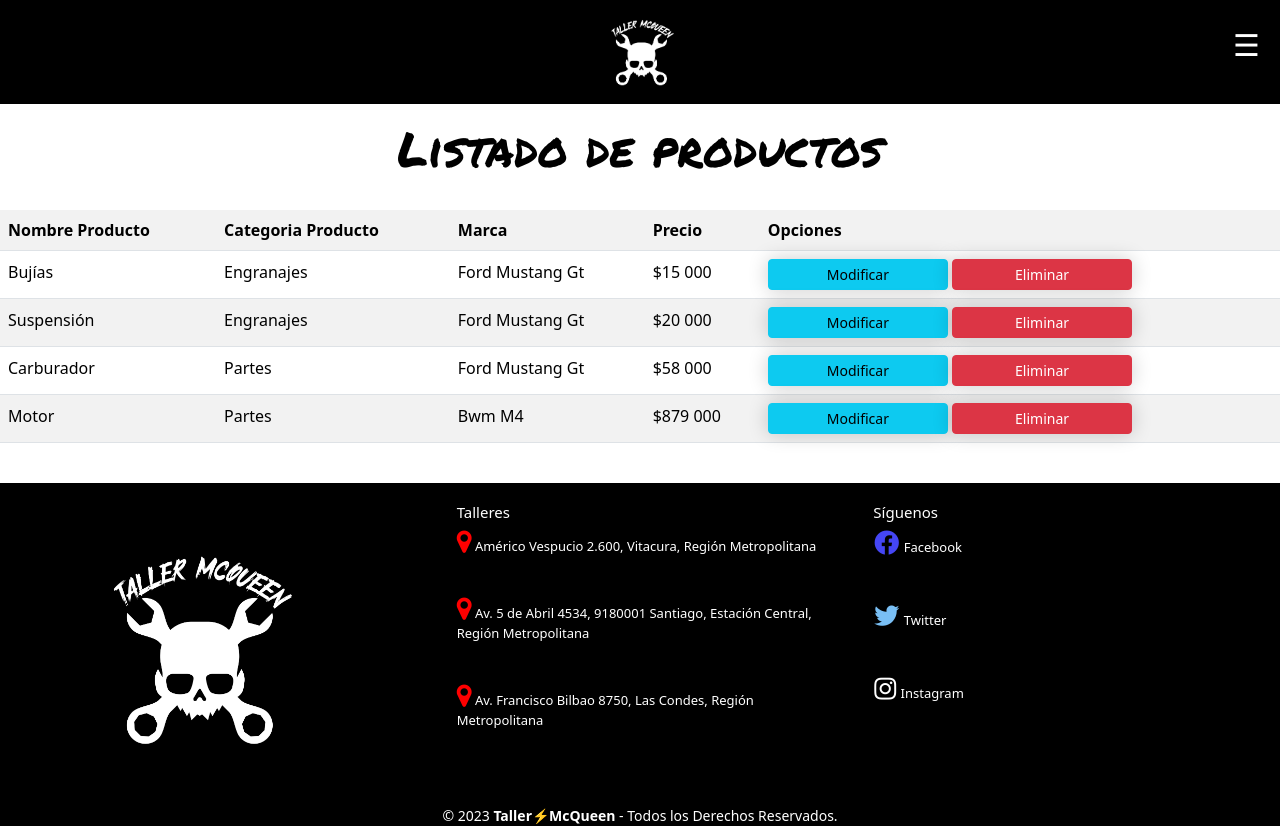
After one commit to AlexHernan7/prueba3yexamen, a Django app: page /listar-crud/ in a window 1280 px wide. The commit adds this page. Run offline with Django 4.2, Linux system fonts and the light colour scheme; data comes from the database, SQL or seed files in the repository; both versions use the stored data as it was after the commit; some web fonts are replaced.

Commit message:
modificar y eliminar crud

```diff
--- a/Trabajo/taller/productos/static/productos/css/stylex.css
+++ b/Trabajo/taller/productos/static/productos/css/stylex.css
@@ -614,7 +614,7 @@ textarea{
 
 #div-agregar-crud{
     padding-bottom: 30px;
-    width: auto;
+    /* padding-left: 20rem; */
 }
 
 #pag-crud{
@@ -627,6 +627,23 @@ textarea{
     );
 }
 
-#form.crud{
-    color: white;
+#formulario-crud{
+    font-style: white;
+    justify-content: center;
+    align-items: center;
+    display: flex;
+    padding-bottom: 50px;
 }
+/*Listado Crud*/
+
+#tit-listado-curd{
+    font-size: 3rem;
+    padding-top: 120px;
+    text-align: center;
+    color: black;
+    font-family: 'Permanent Marker', cursive;
+    padding-bottom: 1.5rem;
+}
+#tabla-productos{
+    padding-bottom: 1.5rem;
+}
--- a/Trabajo/taller/productos/templates/productos/base.html
+++ b/Trabajo/taller/productos/templates/productos/base.html
@@ -36,6 +36,7 @@
                 <a href="{% url 'tienda' %}">Tienda</a>
                 <a href="{% url 'agregar_crud' %}">Productos</a>
                 {% if user.is_authenticated %}
+                    <a href="{% url 'listar_crud' %}">Stock</a>
                     <a href="{% url 'logout' %}">Cerrar sesión</a>
                     <a href="#">{{user.username}}</a>
                 {% else %}
--- /dev/null
+++ b/Trabajo/taller/productos/templates/productos/listarCrud.html
@@ -0,0 +1,40 @@
+{% extends 'productos/base.html' %}
+
+{% load static %}
+
+{% block contenido %}
+{% load humanize %}
+
+<div id="tabla-productos">
+    <div>
+        <h1 id="tit-listado-curd">Listado de productos</h1>
+        <table class="table table-striped table-hover table-responsive-sm">
+            <tr>
+                <th>Nombre Producto</th>
+                <th>Categoria Producto</th>
+                <th>Marca</th>
+                <th>Precio</th>
+                <th>Opciones</th>
+            </tr>
+
+            {% for p in productos %}
+
+            <tr>
+                <td>{{ p.nombreP | title }}</td>
+                <td>{{ p.categoriaP | title }}</td>
+                <td>{{ p.modelovehiculoP | title }}</td>
+                <td>${{ p.precioP | intcomma }}</td>
+                <td>
+                    <a href="{% url 'modificar_crud' p.id %}" class="btn btn-info btn-sm">Modificar</a>
+                    <a href="{% url 'eliminar_crud' p.id %}" class="btn btn-danger btn-sm">Eliminar</a>
+                </td>
+            </tr>
+
+
+            {% endfor %}
+        </table>
+    </div>
+</div>
+
+
+{% endblock %}
--- a/Trabajo/taller/productos/urls.py
+++ b/Trabajo/taller/productos/urls.py
@@ -13,6 +13,9 @@ urlpatterns = [
     path('registrarComentario/',views.registrarComentario, name='registrarComentario'),
     path('register/',views.register, name='register'),
     path('agregar-crud/', views.agregarCrud, name='agregar_crud'),
+    path('listar-crud/', views.listarCrud, name='listar_crud'),
+    path('modificar-crud/<id>/', views.modificarCrud, name='modificar_crud'),
+    path('eliminar-crud/<id>/', views.eliminar_crud, name='eliminar_crud'),
 
 
     path('mytienda/', views.tienda, name='tienda'),
--- a/Trabajo/taller/productos/views.py
+++ b/Trabajo/taller/productos/views.py
@@ -1,5 +1,5 @@
 from productos.Carrito import Carrito
-from django.shortcuts import render, redirect
+from django.shortcuts import render, redirect, get_object_or_404
 from .models import ContactoAdmin, Producto
 from django.contrib.auth.decorators import login_required
 from django.contrib.auth import logout
@@ -106,3 +106,31 @@ def agregarCrud(request):
         else:
             data["form"] = formulario
     return render(request, 'productos/agregarCrud.html', data)
+
+def listarCrud(request):
+    productos = Producto.objects.all()
+
+    data = {
+        'productos': productos
+    }
+    return render(request, 'productos/listarCrud.html', data)
+
+def modificarCrud(request, id):
+    producto = get_object_or_404(Producto, id=id)
+    data = {
+        'form': ProductoForm(instance=producto)
+    }
+
+    if request.method == 'POST':
+        formulario = ProductoForm(data=request.POST, instance=producto, files=request.FILES)
+        if formulario.is_valid():
+            formulario.save()
+            return redirect("listar_crud")
+        data["form"] = formulario
+    return render(request, 'productos/modificarCrud.html', data)
+
+
+def eliminar_crud(request, id):
+   producto = get_object_or_404(Producto, id=id)
+   producto.delete()
+   return redirect("listar_crud")
--- a/Trabajo/taller/taller/settings.py
+++ b/Trabajo/taller/taller/settings.py
@@ -40,6 +40,7 @@ INSTALLED_APPS = [
     'django.contrib.sessions',
     'django.contrib.messages',
     'django.contrib.staticfiles',
+    'django.contrib.humanize',
     'productos',
 ]
 
```
Also changed, not shown: Trabajo/taller/productos/templates/productos/agregarCrud.html (+4 -10 lines), Trabajo/taller/productos/templates/productos/modificarCrud.html (added, +32 -0 lines), Trabajo/taller/db.sqlite3.
